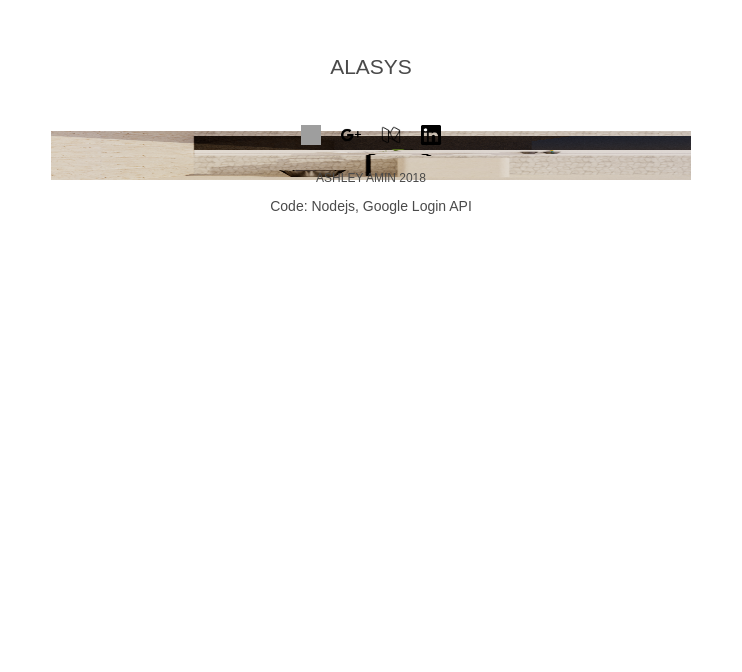
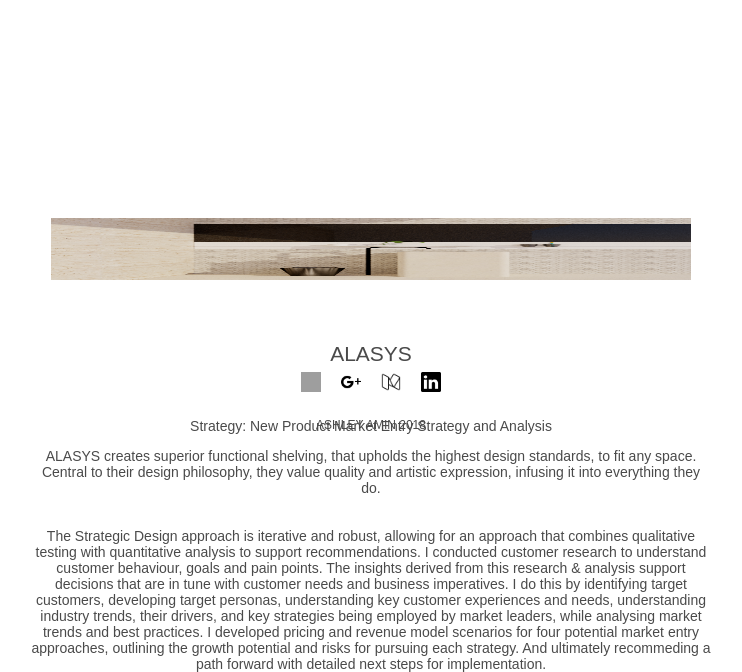
Before and after one commit to ashleyamin/Portfolio, a React (Create React App) app: page /alasys in a window 1280 px wide. Shown: the part 840-1512 px from the top of the page, without its empty margins (269-1011 px from the left). Before the commit the page ends 1054 px from the top, so only its background shows below. Built offline with nearby package versions, Linux system fonts and the light colour scheme; grey boxes are pictures that could not be loaded; a web font is replaced by a local one.

Commit message:
added content for project and restructured header

```diff
--- a/src/App.js
+++ b/src/App.js
@@ -29,7 +29,7 @@ class App extends Component {
           <Route exact path="/" component={Splash} />
           <Route exact path="/" component={Expertise} />
           <Route exact path="/" component={Process} />
-          <Route exact path="/" component={Projects} />
+          <Route exact path="/projects" component={Projects} />
           <Route exact path="/about" component={About} />
           <Route exact path="/essentials" component={Essentials} />
           <Route exact path="/up2us" component={Sports} />
--- a/src/components/Adopt.js
+++ b/src/components/Adopt.js
@@ -7,7 +7,7 @@ class Adopt extends Component {
       <div className="Adopt">
         <img className="Image-big-adopt" src={adopt} />
         <h1 className="Title">adopt a pet</h1>
-        <p className="project-description">Code: Nodejs, Google Login API</p>
+        <p className="project-description">Code: Reactjs, Webpack, Nodejs</p>
         <div className="project-description-long">
               Making it easier to find and adopt more puppies!
               A group project in our web development immersive program, the PuppyFinder App was built
--- a/src/components/Alasys.js
+++ b/src/components/Alasys.js
@@ -5,9 +5,23 @@ class Alasys extends Component {
   render() {
     return (
       <div className="Alasys">
+        <img className="Image-big-alasys" src={alasys} />
         <h1 className="Title">alasys</h1>
-        <img className="Image-big-alasys" src={alasys} />
-        <p className="project-description">Code: Nodejs, Google Login API</p>
+        <p className="project-description">Strategy: New Product Market Entry Strategy and Analysis</p>
+        <div className="project-description-long">
+          ALASYS creates superior functional shelving, that upholds the highest design standards, to fit any space.
+          Central to their design philosophy, they value quality and artistic expression, infusing it into everything they do.
+          <br />
+          <br />
+          <br />
+          The Strategic Design approach is iterative and robust, allowing for an approach that combines qualitative testing
+          with quantitative analysis to support recommendations. I conducted customer research to understand customer behaviour, goals and pain points.
+          The insights derived from this research & analysis support decisions that are in tune with customer needs and business imperatives.
+          I do this by identifying target customers, developing target personas, understanding key customer experiences and needs, understanding industry trends,
+          their drivers, and key strategies being employed by market leaders, while analysing market trends and best practices.
+          I developed pricing and revenue model scenarios for four potential market entry approaches, outlining the growth potential and risks for pursuing each strategy.
+          And ultimately recommeding a path forward with detailed next steps for implementation.
+        </div>
       </div>
     );
   }
--- a/src/components/Caretaker.js
+++ b/src/components/Caretaker.js
@@ -8,7 +8,7 @@ class Caretaker extends Component {
       <div className="Caretaker">
         <img className="Image-big-caretaker" src={caretaker} />
         <h1 className="Title">caretaker support prototype</h1>
-        <p className="project-description">Code: Nodejs, Google Login API</p>
+        <p className="project-description">Design: Service blueprint, Design Research</p>
       </div>
     );
   }
--- a/src/components/Diplomacy.js
+++ b/src/components/Diplomacy.js
@@ -8,7 +8,7 @@ class Diplomacy extends Component {
       <div className="Diplomacy">
         <img className="Image-big-diplomacy" src={diplomacy} />
         <h1 className="Title">us diplomacy</h1>
-        <p className="project-description">Code: Nodejs, Google Login API</p>
+        <p className="project-description">Strategy: Digital Strategy, Mobile Product Development</p>
       </div>
     );
   }
--- a/src/components/Header.js
+++ b/src/components/Header.js
@@ -9,7 +9,8 @@ class Header extends Component {
       <div className="Header">
         <Link className="project-link" to='/'><img className="AA-Logo" src={aalogo} /></Link>
         <ul className="Menu">
-          <li><Link className="project-link" to='/'>expertise + projects</Link></li>
+          <li><Link className="project-link" to='/'>expertise + process</Link></li>
+          <li><Link className="project-link" to='/projects'>projects</Link></li>
           <li><Link className="about-link" to='/about'>about</Link></li>
           <li><a className="contact-email" href="mailto:ashley.starks@gmail.com">contact</a></li>
         </ul>
--- a/src/components/Prepare.js
+++ b/src/components/Prepare.js
@@ -6,9 +6,9 @@ class Prepare extends Component {
   render() {
     return (
       <div className="Prepare">
+        <img className="Image-big-prepare" src={prepare} />
         <h1 className="Title">Prepare for a Medical Crisis</h1>
-        <img className="Image-big-prepare" src={prepare} />
-        <p className="project-description">Code: Nodejs, Google Login API</p>
+        <p className="project-description">Design: Wireframing, User Testing</p>
       </div>
     );
   }
--- a/src/components/Projects.js
+++ b/src/components/Projects.js
@@ -31,7 +31,7 @@ class Projects extends Component {
             <div className="one-container">
               <img className="Image" src={delaware} />
               <p className="project-title"><Link className="project-title" to='/stategov'>State Gov, Child Support Services</Link></p>
-              <p className="project-description">Design: Customer Interviews, Personas, Journey Maps</p>
+              <p className="project-description">Design: User Research, Personas, Journey Maps</p>
             </div>
             <div className="one-container">
               <img className="Image" src={diplomacy} />
@@ -51,12 +51,12 @@ class Projects extends Component {
             <div className="one-container">
               <img className="Image" src={caretaker} />
               <p className="project-title"><Link className="project-title" to='/caretaker'>Caretaker Support Prototype</Link></p>
-              <p className="project-description">Design: Service blueprint, design research</p>
+              <p className="project-description">Design: Service blueprint, Design Research</p>
             </div>
             <div className="one-container">
               <img className="Image" src={alasys} />
               <p className="project-title"><Link className="project-title" to='/alasys'>Alasys</Link></p>
-              <p className="project-description">Strategy: New Product Business Case Development and Analysis</p>
+              <p className="project-description">Strategy: New Product Market Entry Strategy and Analysis</p>
             </div>
             <div className="one-container">
               <img className="Image-pet" src={adopt} />
--- a/src/components/Sports.js
+++ b/src/components/Sports.js
@@ -7,7 +7,7 @@ class Sports extends Component {
       <div className="Sports">
         <img className="Image-big-sports" src={up2us} />
         <h1 className="Title">up2us sports</h1>
-        <p className="project-description">Code: Nodejs, Google Login API</p>
+        <p className="project-description">Strategy: Design Research, Ideation</p>
       </div>
     );
   }
--- a/src/components/Stategov.js
+++ b/src/components/Stategov.js
@@ -7,7 +7,7 @@ class Stategov extends Component {
       <div className="Stategov">
         <img className="Image-big-stategov" src={delaware} />
         <h1 className="Title">state gov, child care services</h1>
-        <p className="project-description">Code: Nodejs, Google Login API</p>
+        <p className="project-description">Design: User Research, Personas, Journey Maps</p>
       </div>
     );
   }
--- a/src/components/Stoop.js
+++ b/src/components/Stoop.js
@@ -8,7 +8,7 @@ class Stoop extends Component {
       <div className="Stoop">
         <img className="Image-big-stoop" src={stoop} />
         <h1 className="Title">the stoop app</h1>
-        <p className="project-description">Code: Nodejs, Google Login API</p>
+        <p className="project-description">Code: Ruby and Rails</p>
         <div className="project-description-long">
         The Stoop App is a collaborative tool that assists individuals in identifying
         and sharing experiences about civictech, government and community provided benefits, products
```
